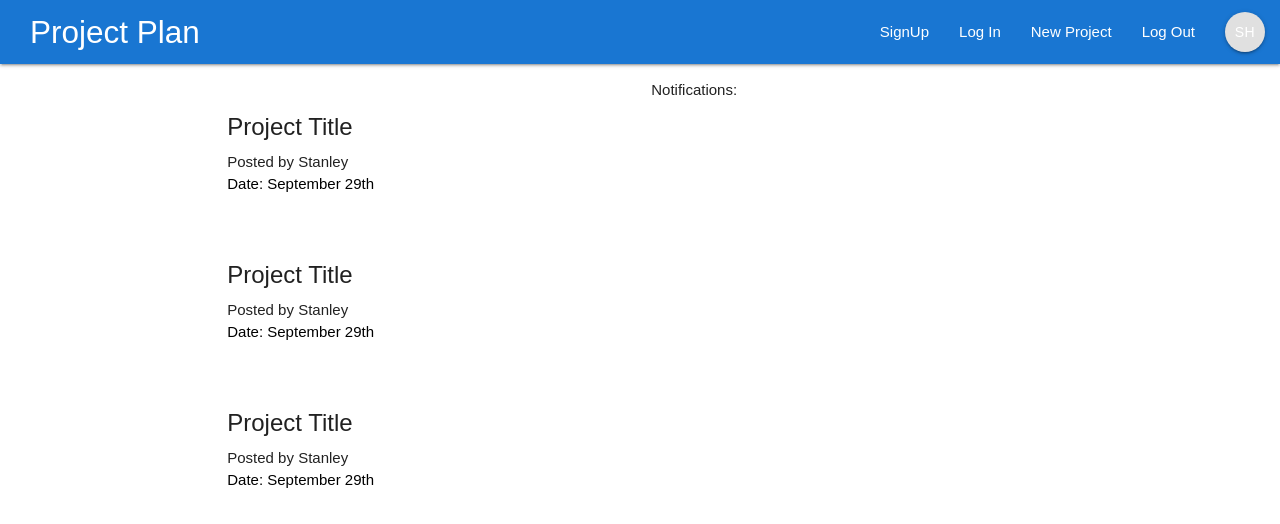
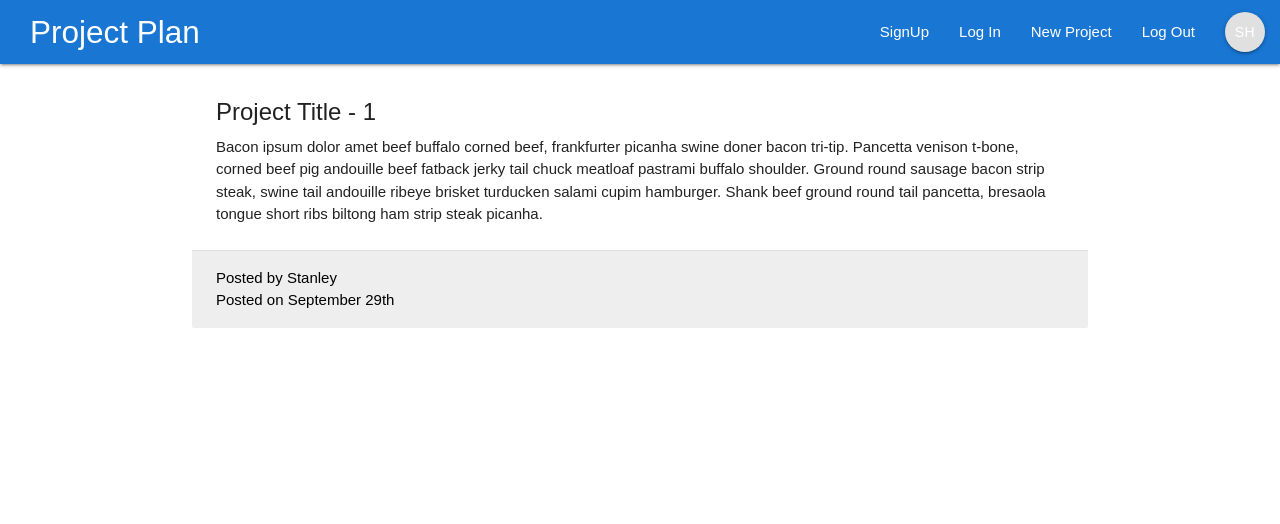
Before and after one commit to HuangStanley050/projectplan, a React (Create React App) app: page /project/1 in a window 1280 px wide. Shown: the top 524 px of the page. Built offline with nearby package versions, Linux system fonts and the light colour scheme.

Commit message:
added project detail route and used props.match.params.id from react-router

```diff
--- a/src/App.js
+++ b/src/App.js
@@ -3,20 +3,22 @@ import React, { Component } from 'react';
 import Navbar from "./components/layout/Navbar";
 import { Switch, Route } from "react-router-dom";
 import DashBoard from "./components/dashboard/Dashboard";
+import ProjectDetails from "./components/projects/ProjectDetails";
 //import './App.css';
 
 class App extends Component {
-  render() {
-    return (
-      <div className="App">
+    render() {
+        return (
+            <div className="App">
        <Navbar/>
        <Switch>
-        <Route path="/" component={DashBoard} />
+        <Route exact path="/" component={DashBoard} />
+        <Route path="/project/:id" component={ProjectDetails}/>
        </Switch>
 
       </div>
-    );
-  }
+        );
+    }
 }
 
 export default App;
--- a/src/components/dashboard/Dashboard.js
+++ b/src/components/dashboard/Dashboard.js
@@ -7,10 +7,10 @@ class DashBoard extends Component {
         return (
             <div className="container">
                  <div className="row">
-                    <div className="col s12 l6"> {/* project list container*/}
+                    <div className="col s12 m6"> {/* project list container*/}
                         <ProjectList/>
                     </div>
-                    <div className="col s12 l5 offset-m1"> {/*notification container */}
+                    <div className="col s12 m5 offset-m1"> {/*notification container */}
                         <Notifications/>
                     </div>
                  </div>
--- a/src/components/projects/ProjectDetails.js
+++ b/src/components/projects/ProjectDetails.js
@@ -0,0 +1,23 @@
+import React from "react";
+
+const ProjectDetails = (props) => {
+    const id = props.match.params.id;
+    return (
+        <div className="container sction project-details">
+            <div className="card z-depth-0">
+                <div className="card-content">
+                 <span class="card-title">Project Title - {id}</span>
+                 <p>
+                  Bacon ipsum dolor amet beef buffalo corned beef, frankfurter picanha swine doner bacon tri-tip. Pancetta venison t-bone, corned beef pig andouille beef fatback jerky tail chuck meatloaf pastrami buffalo shoulder. Ground round sausage bacon strip steak, swine tail andouille ribeye brisket turducken salami cupim hamburger. Shank beef ground round tail pancetta, bresaola tongue short ribs biltong ham strip steak picanha.
+                 </p>
+                </div>
+                <div className="card-action grey lighten-3 black-text">
+                 <div>Posted by Stanley</div>
+                 <div>Posted on September 29th</div>
+                </div>
+            </div>
+        </div>
+    )
+};
+
+export default ProjectDetails;
--- a/src/components/projects/ProjectList.js
+++ b/src/components/projects/ProjectList.js
@@ -1,31 +1,13 @@
 import React from "react";
+import ProjectSummary from "./ProjectSummary";
 
 const ProjectList = (props) => {
     return (
         <div className="project-list section">
-            <div className="card z-depth-0 project-summary">
-                <div className="card-content gray-text text-darken-2">
-                  <span className="card-title">Project Title</span>
-                  <p>Posted by Stanley</p>
-                  <p className="black-text">Date: September 29th</p>
-                </div>
-            </div>
-
-            <div className="card z-depth-0 project-summary">
-                <div className="card-content gray-text text-darken-2">
-                  <span className="card-title">Project Title</span>
-                  <p>Posted by Stanley</p>
-                  <p className="black-text">Date: September 29th</p>
-                </div>
-            </div>
-
-            <div className="card z-depth-0 project-summary">
-                <div className="card-content gray-text text-darken-2">
-                  <span className="card-title">Project Title</span>
-                  <p>Posted by Stanley</p>
-                  <p className="black-text">Date: September 29th</p>
-                </div>
-            </div>
+          <ProjectSummary/>
+          <ProjectSummary/>
+          <ProjectSummary/>
+          <ProjectSummary/>
         </div>
     );
 
--- a/src/components/projects/ProjectSummary.js
+++ b/src/components/projects/ProjectSummary.js
@@ -0,0 +1,16 @@
+import React from "react";
+
+const ProjectSummary = (props) => {
+    return (
+        <div className="card z-depth-0 project-summary">
+                <div className="card-content gray-text text-darken-2">
+                  <span className="card-title">Project Title</span>
+                  <p>Posted by Stanley</p>
+                  <p className="black-text">Date: September 29th</p>
+                </div>
+            </div>
+    );
+
+};
+
+export default ProjectSummary;
```
